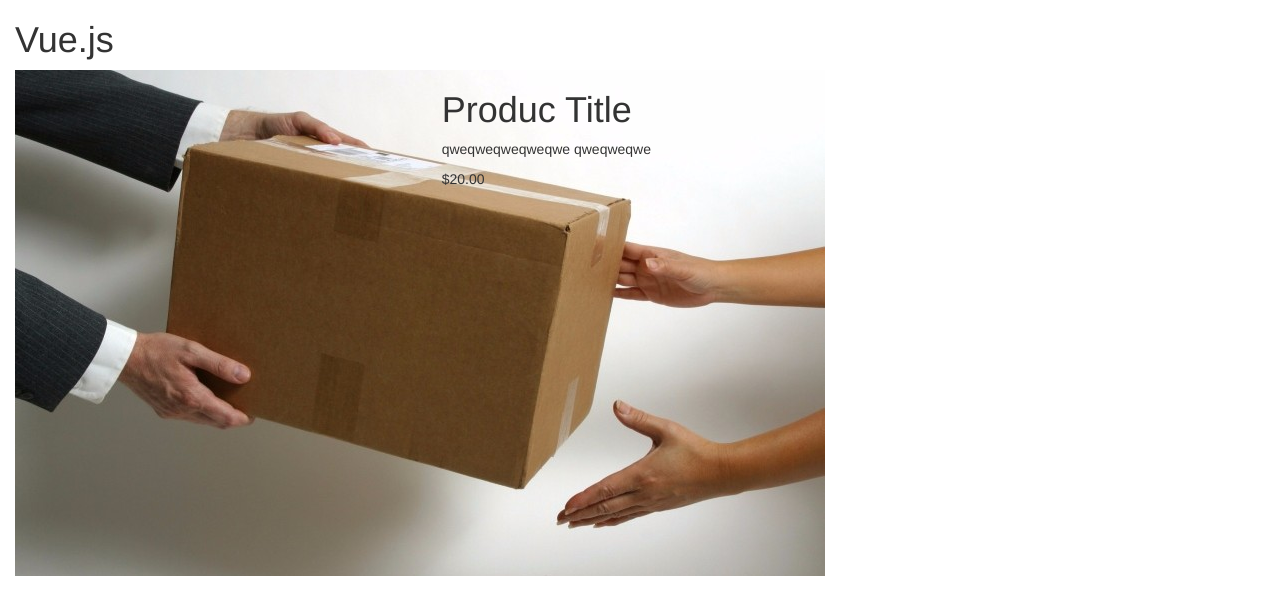
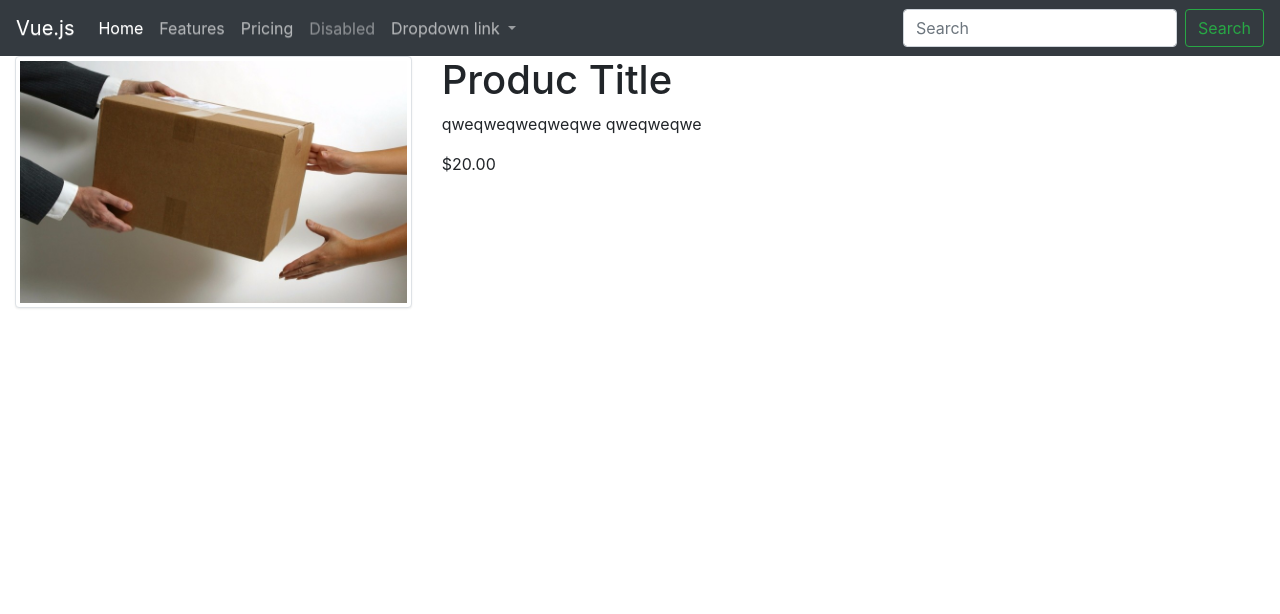
Before and after one commit to aSosunoff/Vuejs-in-Action, a plain HTML site: page chapter-02/first-vue/index.html in a window 1280 px wide. Drawn offline with nearby package versions, Linux system fonts and the light colour scheme.

Commit message:
bootstrap fixed

```diff
--- a/chapter-02/first-vue/index.html
+++ b/chapter-02/first-vue/index.html
@@ -5,7 +5,8 @@
     <title>Vue.js</title>
 
     <!-- Latest compiled and minified CSS -->
-    <link rel="stylesheet" href="https://stackpath.bootstrapcdn.com/bootstrap/3.4.1/css/bootstrap.min.css" integrity="sha384-HSMxcRTRxnN+Bdg0JdbxYKrThecOKuH5zCYotlSAcp1+c8xmyTe9GYg1l9a69psu" crossorigin="anonymous">
+    <!-- <link rel="stylesheet" href="https://stackpath.bootstrapcdn.com/bootstrap/3.4.1/css/bootstrap.min.css" integrity="sha384-HSMxcRTRxnN+Bdg0JdbxYKrThecOKuH5zCYotlSAcp1+c8xmyTe9GYg1l9a69psu" crossorigin="anonymous"> -->
+    <link rel="stylesheet" href="https://stackpath.bootstrapcdn.com/bootstrap/4.4.1/css/bootstrap.min.css" integrity="sha384-Vkoo8x4CGsO3+Hhxv8T/Q5PaXtkKtu6ug5TOeNV6gBiFeWPGFN9MuhOf23Q9Ifjh" crossorigin="anonymous">
 
     <!-- Optional theme -->
     <link rel="stylesheet" href="https://stackpath.bootstrapcdn.com/bootstrap/3.4.1/css/bootstrap-theme.min.css" integrity="sha384-6pzBo3FDv/PJ8r2KRkGHifhEocL+1X2rVCTTkUfGk7/0pbek5mMa1upzvWbrUbOZ" crossorigin="anonymous">
@@ -15,19 +16,49 @@
     </script>
 </head>
 <body>
-    <div id="app" class="container-fluid">
-        <div class="row">
-            <div class="col-lg-12">
-                <header>
-                    <h1 v-text="sitename"></h1>
-                </header>
+    <span id="app">
+        <nav class="navbar navbar-expand-lg navbar-dark bg-dark">
+            <a class="navbar-brand" href="#">{{sitename}}</a>
+            <button class="navbar-toggler" type="button" data-toggle="collapse" data-target="#navbarNav" aria-controls="navbarNav" aria-expanded="false" aria-label="Toggle navigation">
+                <span class="navbar-toggler-icon"></span>
+            </button>
+            <div class="collapse navbar-collapse" id="navbarNav">
+                <ul class="navbar-nav">
+                    <li class="nav-item active">
+                        <a class="nav-link" href="#">Home <span class="sr-only">(current)</span></a>
+                    </li>
+                    <li class="nav-item">
+                        <a class="nav-link" href="#">Features</a>
+                    </li>
+                    <li class="nav-item">
+                        <a class="nav-link" href="#">Pricing</a>
+                    </li>
+                    <li class="nav-item">
+                        <a class="nav-link disabled" href="#" tabindex="-1" aria-disabled="true">Disabled</a>
+                    </li>
+                    <li class="nav-item dropdown">
+                        <a class="nav-link dropdown-toggle" href="#" id="navbarDropdownMenuLink" role="button" data-toggle="dropdown" aria-haspopup="true" aria-expanded="false">
+                            Dropdown link
+                        </a>
+                        <div class="dropdown-menu" aria-labelledby="navbarDropdownMenuLink">
+                            <a class="dropdown-item" href="#">Action</a>
+                            <a class="dropdown-item" href="#">Another action</a>
+                            <a class="dropdown-item" href="#">Something else here</a>
                         </div>
+                    </li>
+                </ul>
             </div>
+            <form class="form-inline">
+                <input class="form-control mr-sm-2" type="search" placeholder="Search" aria-label="Search">
+                <button class="btn btn-outline-success my-2 my-sm-0" type="submit">Search</button>
+            </form>
+        </nav>
 
+        <div class="container-fluid">
             <div class="row product">
                 <div class="col-lg-4">
                     <figure>
-                    <img :src="product.img">
+                        <img class="img-fluid img-thumbnail" :src="product.img">
                     </figure>
                 </div>
                 <div class="col-lg-8 col-expand">
@@ -37,14 +68,20 @@
                 </div>
             </div>
         </div>
+    </span>
 
 
 
+
+    <script src="https://code.jquery.com/jquery-3.4.1.slim.min.js" integrity="sha384-J6qa4849blE2+poT4WnyKhv5vZF5SrPo0iEjwBvKU7imGFAV0wwj1yYfoRSJoZ+n" crossorigin="anonymous"></script>
+    <script src="https://cdn.jsdelivr.net/npm/popper.js@1.16.0/dist/umd/popper.min.js" integrity="sha384-Q6E9RHvbIyZFJoft+2mJbHaEWldlvI9IOYy5n3zV9zzTtmI3UksdQRVvoxMfooAo" crossorigin="anonymous"></script>
+    <script src="https://stackpath.bootstrapcdn.com/bootstrap/4.4.1/js/bootstrap.min.js" integrity="sha384-wfSDF2E50Y2D1uUdj0O3uMBJnjuUD4Ih7YwaYd1iqfktj0Uod8GCExl3Og8ifwB6" crossorigin="anonymous"></script>
+
     <!-- jQuery (necessary for Bootstrap's JavaScript plugins) -->
-    <script src="https://code.jquery.com/jquery-1.12.4.min.js" integrity="sha384-nvAa0+6Qg9clwYCGGPpDQLVpLNn0fRaROjHqs13t4Ggj3Ez50XnGQqc/r8MhnRDZ" crossorigin="anonymous"></script>
+    <!-- <script src="https://code.jquery.com/jquery-1.12.4.min.js" integrity="sha384-nvAa0+6Qg9clwYCGGPpDQLVpLNn0fRaROjHqs13t4Ggj3Ez50XnGQqc/r8MhnRDZ" crossorigin="anonymous"></script> -->
 
     <!-- Latest compiled and minified JavaScript -->
-    <script src="https://stackpath.bootstrapcdn.com/bootstrap/3.4.1/js/bootstrap.min.js" integrity="sha384-aJ21OjlMXNL5UyIl/XNwTMqvzeRMZH2w8c5cRVpzpU8Y5bApTppSuUkhZXN0VxHd" crossorigin="anonymous"></script>
+    <!-- <script src="https://stackpath.bootstrapcdn.com/bootstrap/3.4.1/js/bootstrap.min.js" integrity="sha384-aJ21OjlMXNL5UyIl/XNwTMqvzeRMZH2w8c5cRVpzpU8Y5bApTppSuUkhZXN0VxHd" crossorigin="anonymous"></script> -->
 
     <!-- версия для разработки, отображает полезные предупреждения в консоли -->
     <script src="https://cdn.jsdelivr.net/npm/vue/dist/vue.js"></script>
```
Lines whose indentation alone changed are shown as unchanged.
